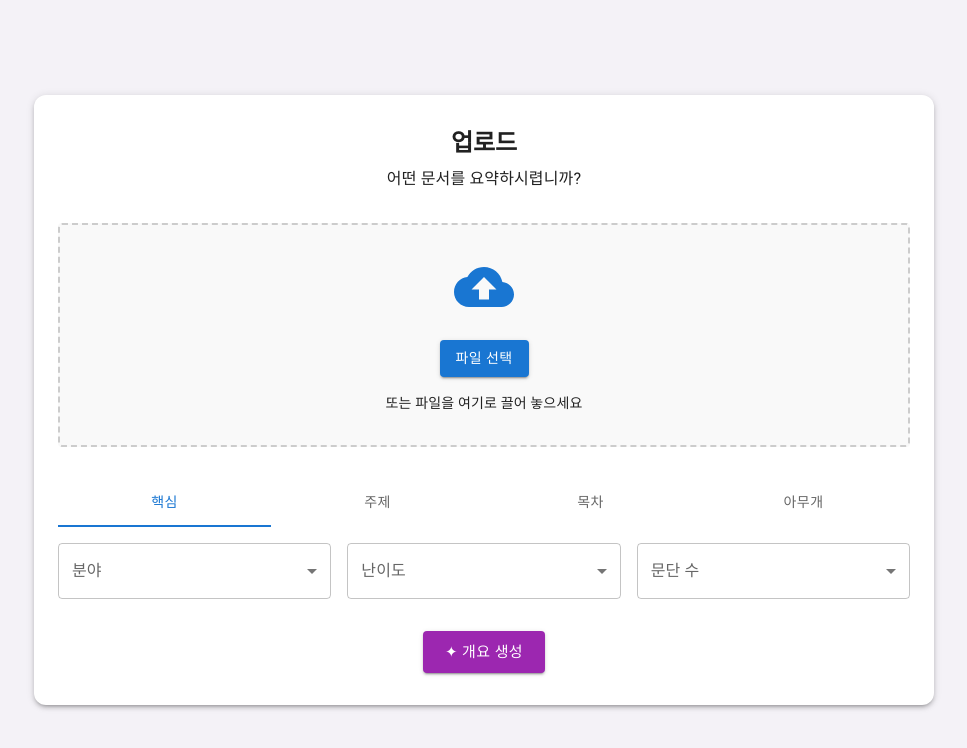
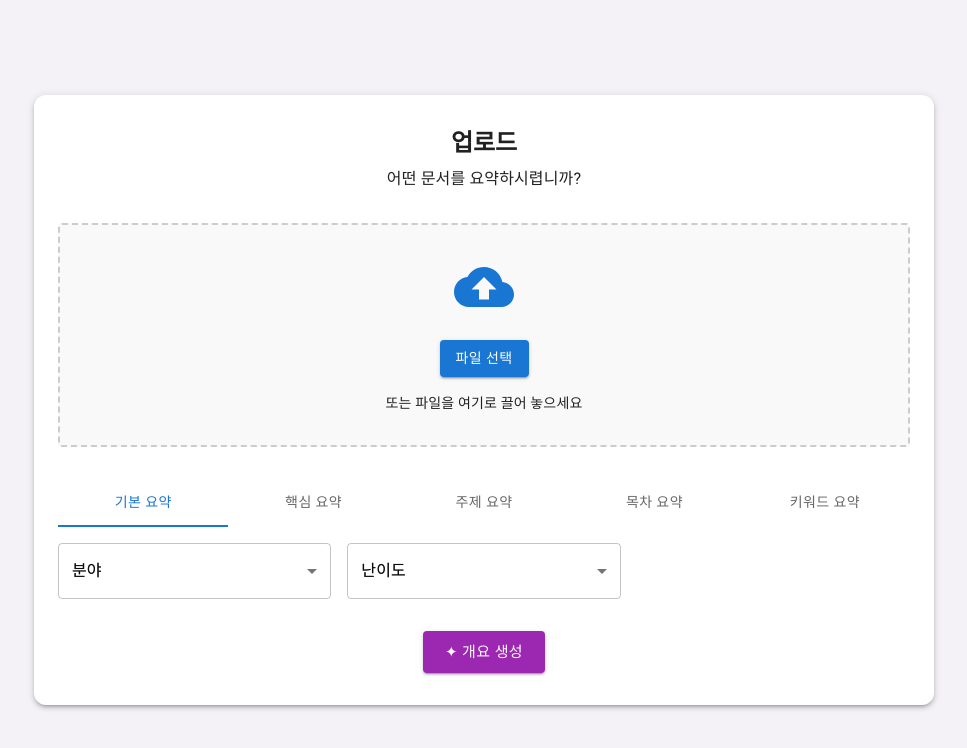
Before and after one commit to ssong77/qureka, a React (Vite) app: page /upload in a window 1280 px wide. Shown: the top 748 px of the page, without its empty margins (156-1123 px from the left). Built offline with nearby package versions, Linux system fonts and the light colour scheme.

Commit message:
요약 선택시 세부설정 가시성

```diff
--- a/src/pages/UploadPage.tsx
+++ b/src/pages/UploadPage.tsx
@@ -5,10 +5,17 @@ import {
 } from '@mui/material';
 import { CloudUpload } from '@mui/icons-material';
 
-
 function UploadPage() {
   const [tab, setTab] = useState(0);
   const [fileName, setFileName] = useState<string | null>(null);
+
+  const [selectedField, setSelectedField] = useState('');
+  const [selectedLevel, setSelectedLevel] = useState('');
+  const [paragraphCount, setParagraphCount] = useState('');
+  const [charCount, setCharCount] = useState('');
+  const [topicCount, setTopicCount] = useState('');
+  const [tocLevel, setTocLevel] = useState('');
+  const [keywordCount, setKeywordCount] = useState('');
 
   const handleTabChange = (event: React.SyntheticEvent, newValue: number) => {
     setTab(newValue);
@@ -20,61 +27,64 @@ function UploadPage() {
     }
   };
 
+  const renderSelect = (label: string, value: string, onChange: any, options: string[]) => (
+    <Grid item xs={12} sm={6} md={4} key={label}>
+      <FormControl fullWidth>
+        <InputLabel id={`${label}-label`}>{label}</InputLabel>
+        <Select
+          labelId={`${label}-label`}
+          value={value}
+          onChange={onChange}
+          displayEmpty
+          renderValue={(selected) => selected || label}
+        >
+          <MenuItem value=""><em>없음</em></MenuItem>
+          {options.map((opt) => (
+            <MenuItem key={opt} value={opt}>{opt}</MenuItem>
+          ))}
+        </Select>
+      </FormControl>
+    </Grid>
+  );
+
   const renderFilters = () => {
     switch (tab) {
-      case 0: // 핵심
+      case 0: // 기본 요약
         return (
           <>
-            {renderSelect('분야', ['언어', '철학'])}
-            {renderSelect('난이도', ['고등', '대학'])}
-            {renderSelect('문단 수', ['1~5', '5~10'])}
+            {renderSelect('분야', selectedField, (e) => setSelectedField(e.target.value), ['언어', '철학'])}
+            {renderSelect('난이도', selectedLevel, (e) => setSelectedLevel(e.target.value), ['고등', '대학'])}
           </>
         );
-      case 1: // 주제
+      case 1: // 핵심 요약
         return (
           <>
-            {renderSelect('분야', ['언어', '철학'])}
-            {renderSelect('주제 개수', ['1', '2', '3+'])}
+            {renderSelect('문단 수', paragraphCount, (e) => setParagraphCount(e.target.value), ['1~5', '5~10'])}
+            {renderSelect('글자 수', charCount, (e) => setCharCount(e.target.value), ['100~200', '200~300'])}
           </>
         );
-      case 2: // 목차
+      case 2: // 주제 요약
         return (
           <>
-            {renderSelect('글자 수', ['100~200', '200~300'])}
-            {renderSelect('주제 개수', ['1', '2', '3+'])}
+            {renderSelect('주제 개수', topicCount, (e) => setTopicCount(e.target.value), ['1', '2', '3+'])}
           </>
         );
-      case 3: // 아무개
+      case 3: // 목차 요약
         return (
           <>
-            {renderSelect('키잉', ['초등', '중등', '고등'])}
+            {renderSelect('문단 수', paragraphCount, (e) => setParagraphCount(e.target.value), ['1~5', '5~10'])}
+            {renderSelect('주제 개수', topicCount, (e) => setTopicCount(e.target.value), ['1', '2', '3+'])}
+          </>
+        );
+      case 4: // 키워드 요약
+        return (
+          <>
+            {renderSelect('키워드 수', keywordCount, (e) => setKeywordCount(e.target.value), ['3', '5', '10'])}
           </>
         );
       default:
         return null;
     }
-  };
-
-  const renderSelect = (label: string, options: string[]) => {
-    const id = `select-${label}`;
-
-    return (
-      <Grid item xs={12} sm={6} md={4} key={label}>
-        <FormControl fullWidth>
-          <InputLabel id={`${id}-label`}>{label}</InputLabel>
-          <Select
-            labelId={`${id}-label`}
-            id={id}
-            label={label} //
-            defaultValue=""
-          >
-            {options.map((opt) => (
-              <MenuItem key={opt} value={opt}>{opt}</MenuItem>
-            ))}
-          </Select>
-        </FormControl>
-      </Grid>
-    );
   };
 
   return (
@@ -131,10 +141,11 @@ function UploadPage() {
 
         <Box mb={2}>
           <Tabs value={tab} onChange={handleTabChange} variant="fullWidth">
-            <Tab label="핵심" />
-            <Tab label="주제" />
-            <Tab label="목차" />
-            <Tab label="아무개" />
+            <Tab label="기본 요약" />
+            <Tab label="핵심 요약" />
+            <Tab label="주제 요약" />
+            <Tab label="목차 요약" />
+            <Tab label="키워드 요약" />
           </Tabs>
         </Box>
 
```
